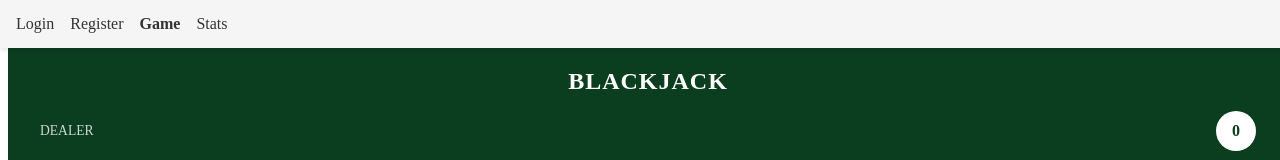
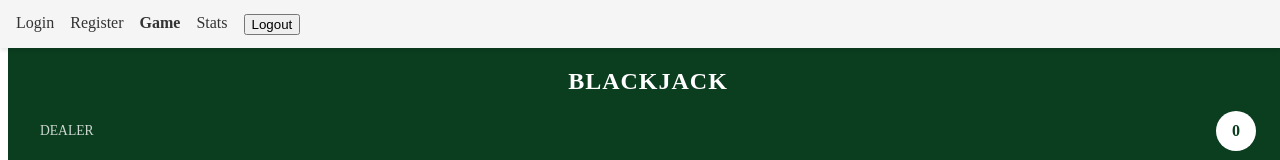
Before and after one commit to wattschristian/BlackjackRoyale, an Angular app in the folder client/: page /game in a window 1280 px wide. Shown: the top 160 px of the page. Built offline with nearby package versions, Linux system fonts and the light colour scheme; sample sign-in values are in the browser's storage.

Commit message:
added logout

```diff
--- a/client/src/app/dev-nav/dev-nav.component.html
+++ b/client/src/app/dev-nav/dev-nav.component.html
@@ -4,5 +4,8 @@
       <li><a routerLink="/register" routerLinkActive="active">Register</a></li>
       <li><a routerLink="/game" routerLinkActive="active">Game</a></li>
       <li><a routerLink="/stats" routerLinkActive="active">Stats</a></li>
+      <li *ngIf="authService.isLoggedIn()">
+        <button (click)="logout()">Logout</button>
+      </li>
     </ul>
   </nav>
--- a/client/src/app/dev-nav/dev-nav.component.ts
+++ b/client/src/app/dev-nav/dev-nav.component.ts
@@ -1,6 +1,8 @@
 import { Component } from '@angular/core';
 import { CommonModule } from '@angular/common';
 import { RouterLink, RouterLinkActive } from '@angular/router';
+import { AuthService } from '../services/auth.service';
+import { Router } from '@angular/router';
 
 @Component({
   selector: 'app-nav',
@@ -9,4 +11,11 @@ import { RouterLink, RouterLinkActive } from '@angular/router';
   templateUrl: './dev-nav.component.html',
   styleUrls: ['./dev-nav.component.css']
 })
-export class NavComponent {}
+export class NavComponent {
+  constructor(public authService: AuthService, private router: Router) {}
+
+  logout() {
+    this.authService.logout();
+    this.router.navigate(['/login']);
+  }
+}
--- a/client/src/app/services/auth.service.ts
+++ b/client/src/app/services/auth.service.ts
@@ -44,4 +44,7 @@ export class AuthService {
     localStorage.removeItem('user');
   }
 
+  isLoggedIn(): boolean {
+    return !!this.getUser();
+  }
 }
```
